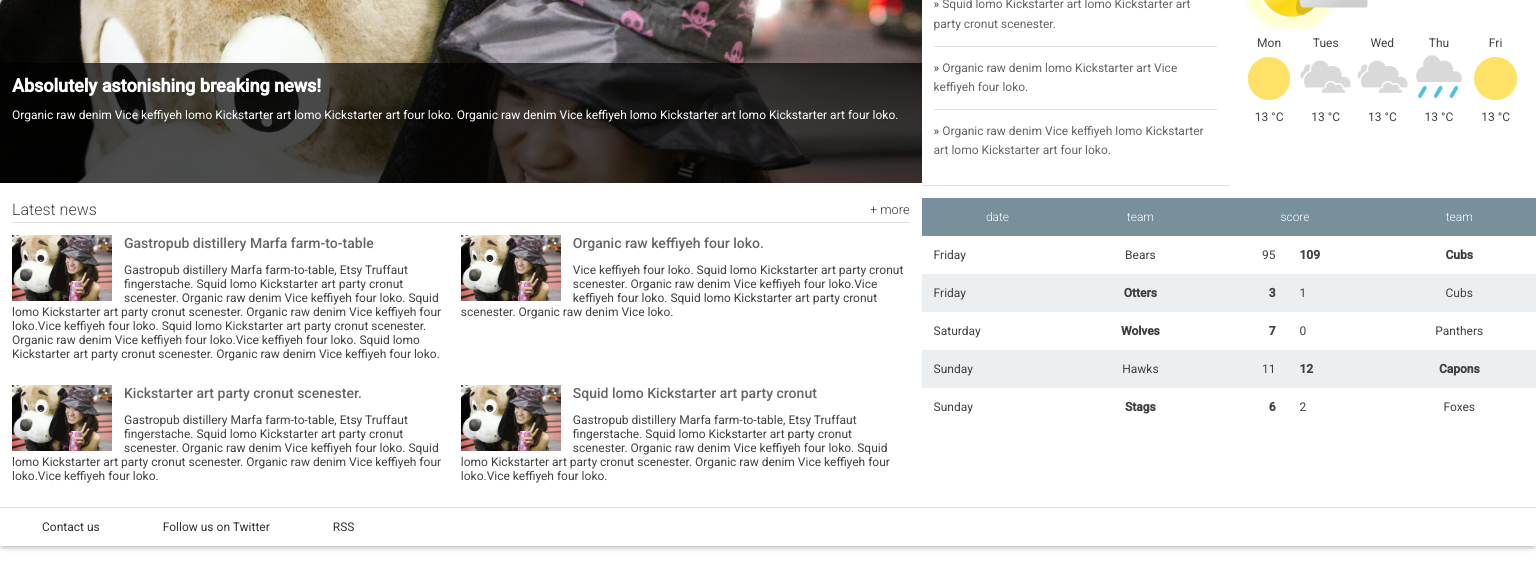
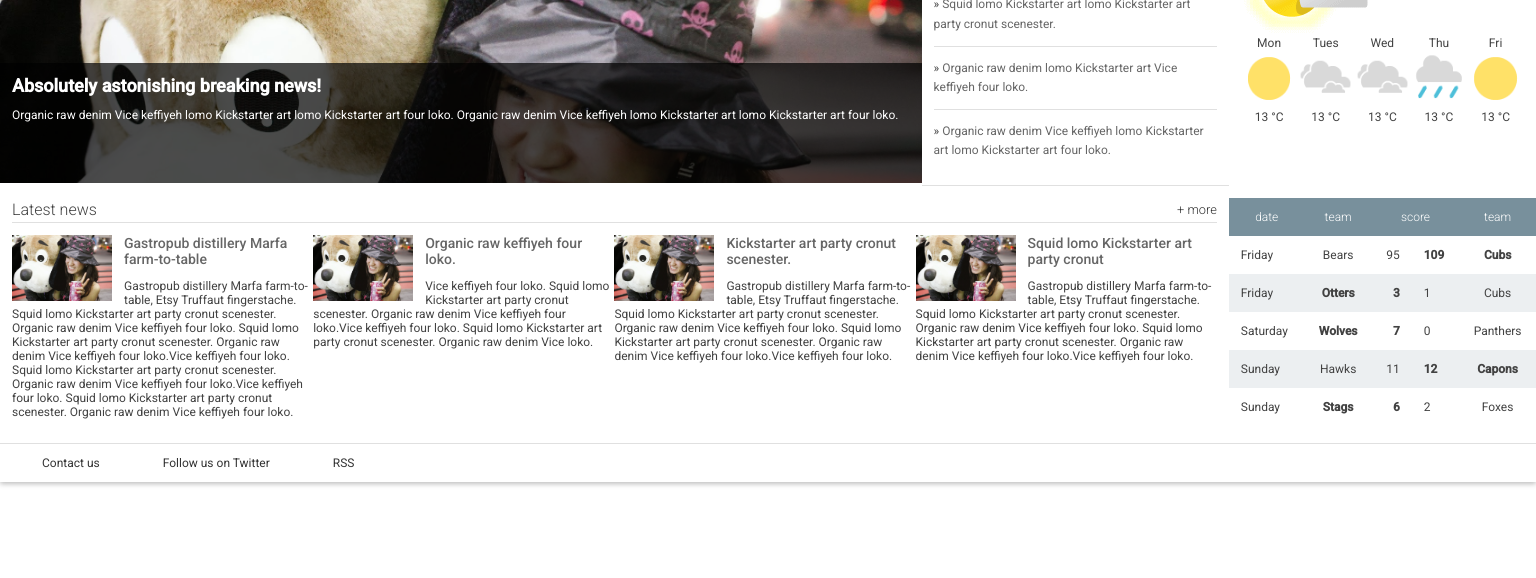
Before and after one commit to DominikaHolota/home-town-website, a plain HTML site: page index.html in a window 1536 px wide. Shown: the part 222-800 px from the top of the page. Drawn offline with Linux system fonts and the light colour scheme.

Commit message:
Add breakpoint rules for screens wider than 1480px

```diff
--- a/main.css
+++ b/main.css
@@ -471,3 +471,17 @@ footer a {
 
 
 }
+
+@media screen and (min-width: 1480px) {
+  .scores {
+    width: 20%;
+  }
+
+  .recent-news {
+    width: 80%;
+  }
+
+  .snippet {
+    width: 25%;
+  }
+}
```
